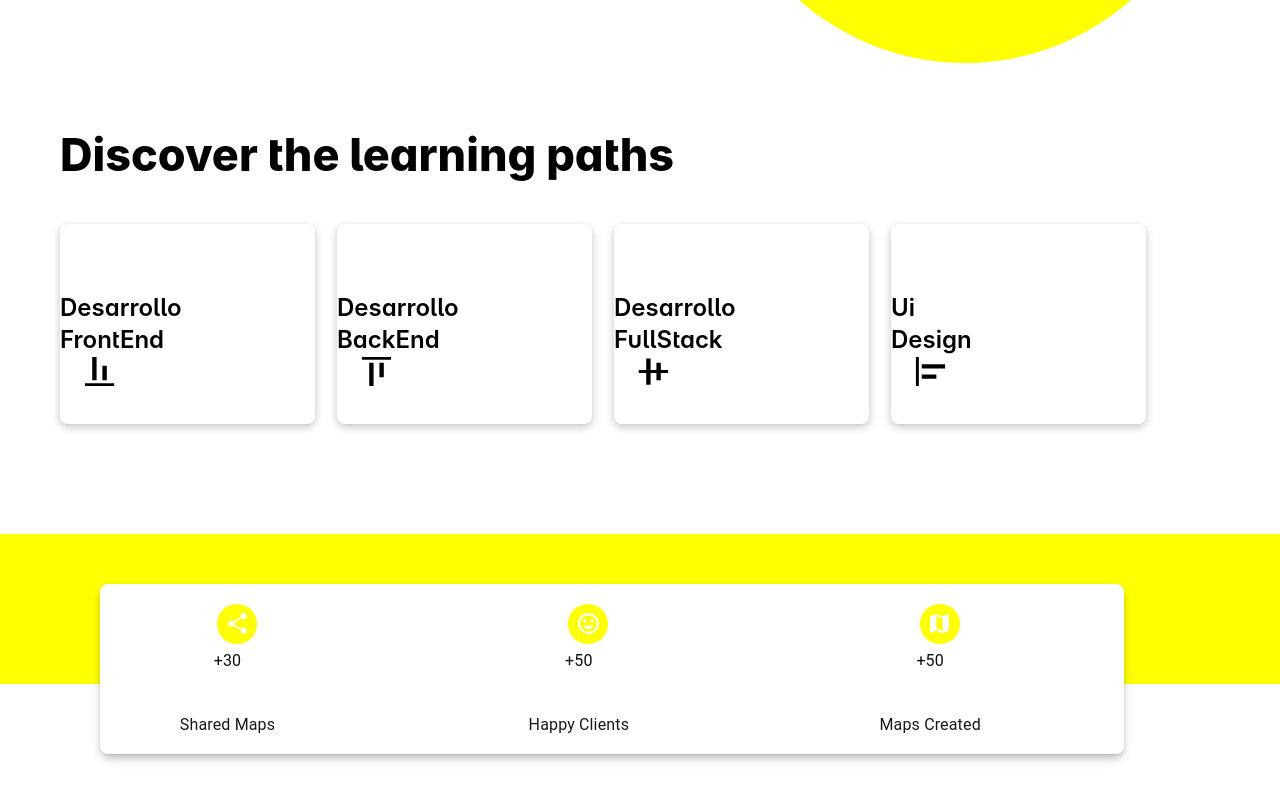
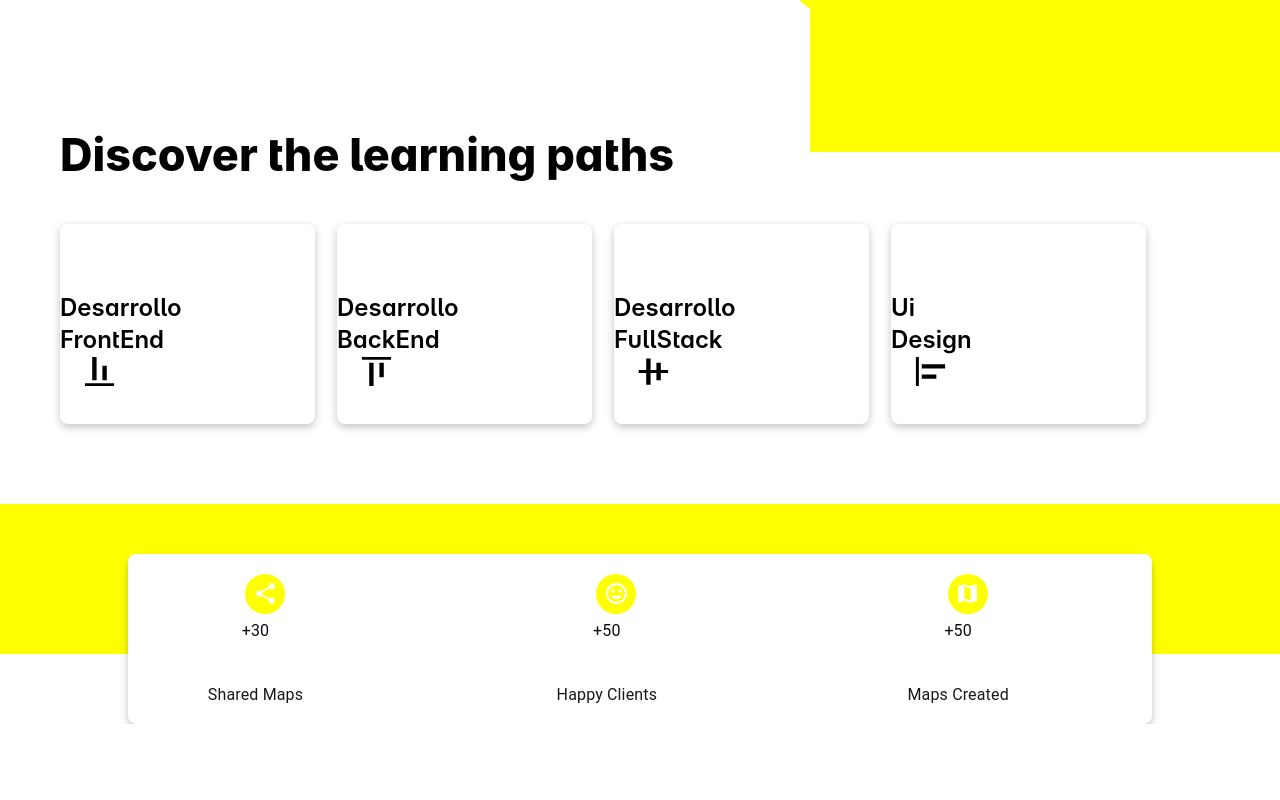
Before and after one commit to Lucas-FullStackX/henry-map, a Next.js app: page / in a window 1280 px wide. Shown: the part 562-1362 px from the top of the page. After the commit the page ends 1286 px from the top, so only its background shows below. Built offline with nearby package versions, Linux system fonts and the light colour scheme; no server answers.

Commit message:
fix cards

```diff
--- a/components/LandingPage/LandingPage.module.css
+++ b/components/LandingPage/LandingPage.module.css
@@ -8,7 +8,9 @@
   padding: auto;
   z-index: -1;
 }
-
+.containerPro {
+  width: 100%;
+}
 .circle {
   position: absolute;
   border-radius: 300px;
@@ -134,9 +136,15 @@
 .fontYellow {
   width: 100%;
   height: 150px;
-  margin-top: 100px;
   background: #ffff02;
-  margin-bottom: 130px;
+  position: absolute;
+  z-index: -1;
+  top: -50px;
+}
+.yellowContainer {
+  width: 100%;
+  margin-top: 120px;
+  position: absolute;
 }
 
 .fontWhite {
@@ -145,21 +153,16 @@
   align-items: center;
   padding: 32px 0px;
   gap: 30px;
-  position: absolute;
-  margin-left: 100px;
-  margin-top: -230px;
+  /* position: absolute; */
+  /* margin-left: 100px; */
+  /* margin-top: -230px; */
   justify-content: center;
-
   width: 80%;
+  margin: auto;
   height: 170px;
-
-  /* Default / White */
-
   background: #ffffff;
-  /* Dark Shadow */
-
-  box-shadow: rgba(50, 50, 93, 0.25) 0px 6px 12px -2px,
-    rgba(0, 0, 0, 0.3) 0px 3px 7px -3px;
+  box-shadow: rgb(50 50 93 / 25%) 0px 6px 12px -2px,
+    rgb(0 0 0 / 30%) 0px 3px 7px -3px;
   border-radius: 8px;
   text-align: center;
 }
--- a/components/LandingPage/LandingPage.tsx
+++ b/components/LandingPage/LandingPage.tsx
@@ -14,7 +14,7 @@ import logo from '../../img/HENRY_logo_1.png';
 export default function LadingPage() {
   const { isAuthenticated, loginWithRedirect } = useAuth0();
   return (
-    <>
+    <div className={styles.containerPro}>
       <div className={styles.circle}>
         <img src={logo.src} className={styles.img} />
       </div>
@@ -70,6 +70,7 @@ export default function LadingPage() {
           </Grid>
         </Grid>
       </Box>
+      <div className={styles.yellowContainer}>
         <div className={styles.fontYellow}></div>
         <div className={styles.fontWhite}>
           <Grid
@@ -145,7 +146,10 @@ export default function LadingPage() {
                 bgcolor: '#ffff02'
               }}
             >
-            <MapIcon fontSize="large" sx={{ color: 'white', padding: '5px' }} />
+              <MapIcon
+                fontSize="large"
+                sx={{ color: 'white', padding: '5px' }}
+              />
             </Avatar>
             <Typography
               className={styles.numberCard}
@@ -157,6 +161,7 @@ export default function LadingPage() {
             <Typography className={styles.cardText}>Maps Created</Typography>
           </Grid>
         </div>
-    </>
+      </div>
+    </div>
   );
 }
```
Also changed, not shown: 1 other file (tests, documents, lock files or other folders). Lines whose indentation alone changed are shown as unchanged.
